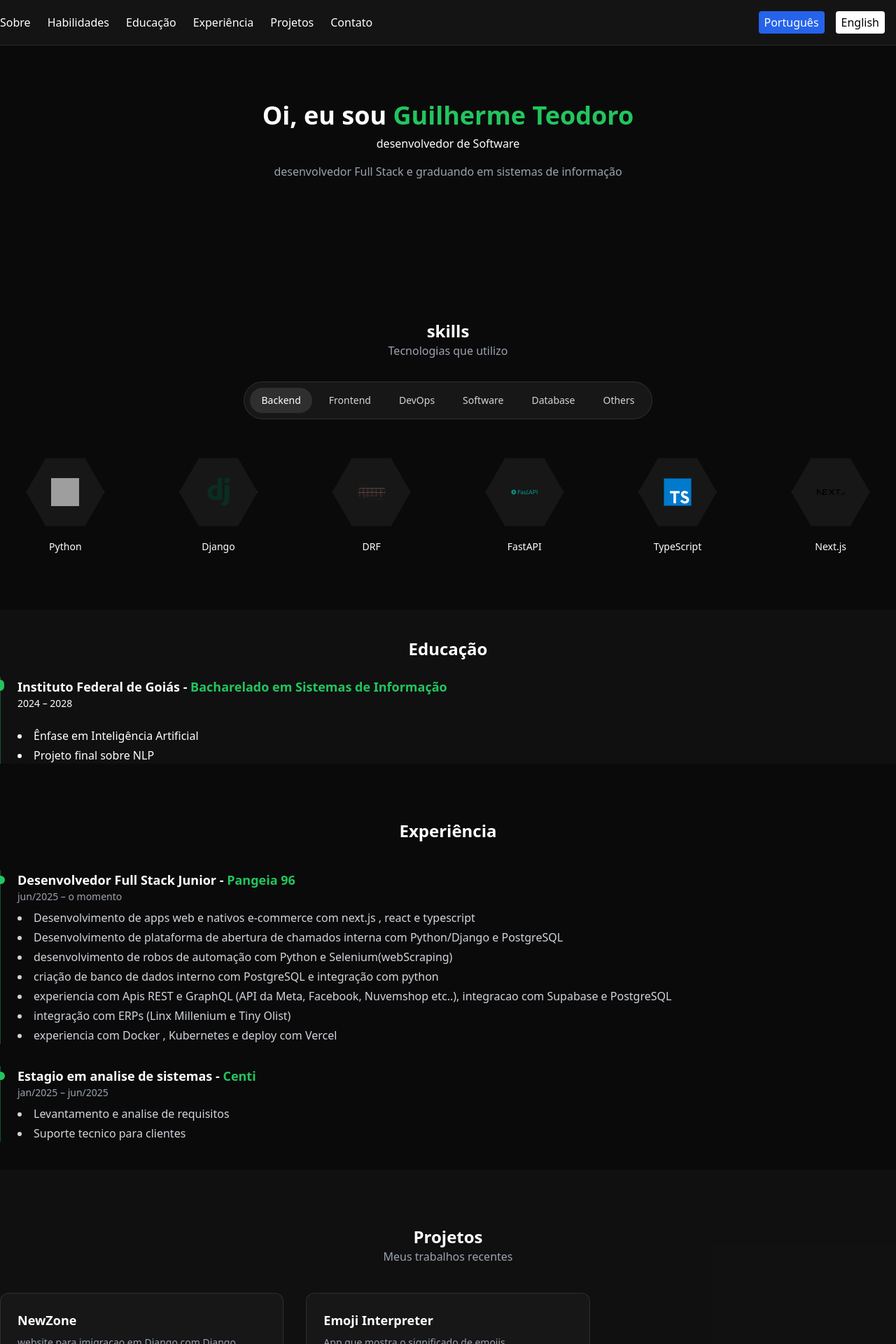
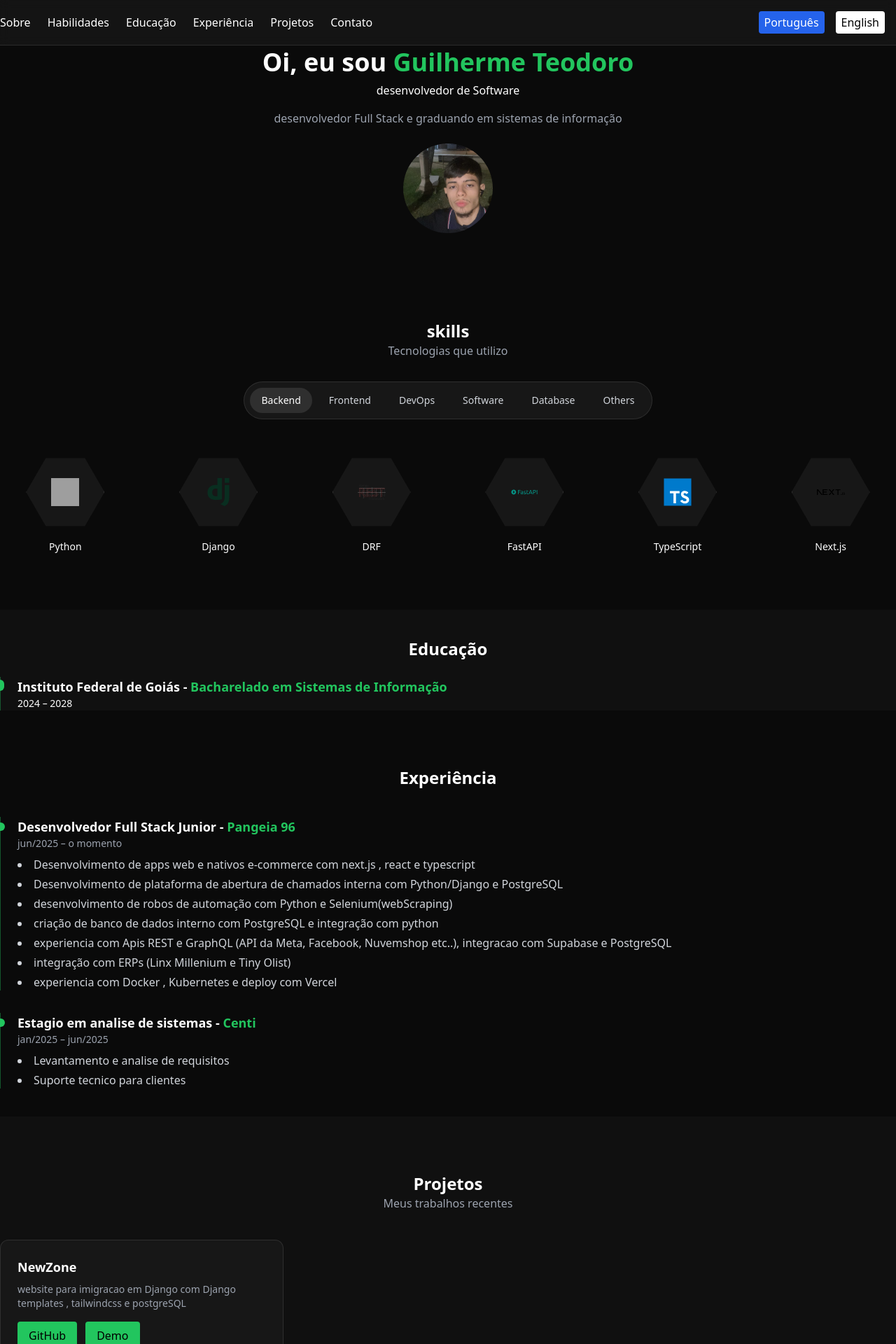
Before and after one commit to guilhermetborges/Portifolio, a Next.js app: page / in a window 1280 px wide. Shown: the top 1920 px of the page at 70% size. Built offline with nearby package versions, Linux system fonts and the light colour scheme; grey boxes are pictures that could not be loaded.

Commit message:
subindo gtfs

```diff
--- a/components/Hero.tsx
+++ b/components/Hero.tsx
@@ -5,11 +5,21 @@ import { useLang } from "@/components/LangProvider";
 export default function Hero(){
  const {t}=useLang();
  return(
- <section id="about" className="section py-20 text-center">
+ <section id="about" className="section py-1 text-center">
     <h1 className="text-4xl font-bold">{t.hero.title}
         <span className="text-brand-primary"> Guilherme Teodoro</span>
     </h1>
   <h2 className="mt-2">{t.hero.subtitle}</h2>
     <p className="mt-4 text-gray-400">{t.hero.summary}</p>
+
+
+    <div className="flex justify-center mt-6">
+        <img
+          src="/icons/eu.png"
+          alt="Guilherme Teodoro"
+          className="rounded-full w-32 h-32 object-cover"
+        />
+    </div>
+
  </section>);
 }
--- a/i18n/pt.ts
+++ b/i18n/pt.ts
@@ -20,7 +20,7 @@ export default {
         title: "Instituto Federal de Goiás",
         place: "Bacharelado em Sistemas de Informação",
         period: "2024 – 2028",
-        bullets: ["Ênfase em Inteligência Artificial", "Projeto final sobre NLP"],
+         //bullets: ["Ênfase em Inteligência Artificial", "Projeto final sobre NLP"],
       },
     ],
   },
@@ -62,12 +62,7 @@ export default {
         github: "https://github.com/guilhermetborges/newZone",
         demo: "#",
       },
-      {
-        title: "Emoji Interpreter",
-        desc: "App que mostra o significado de emojis",
-        github: "#",
-        demo: "#",
-      },
+
     ],
   },
   contact: { title: "Contato", subtitle: "Entre em contato comigo" },
```
Also changed, not shown: public/icons/eu.png (added).
